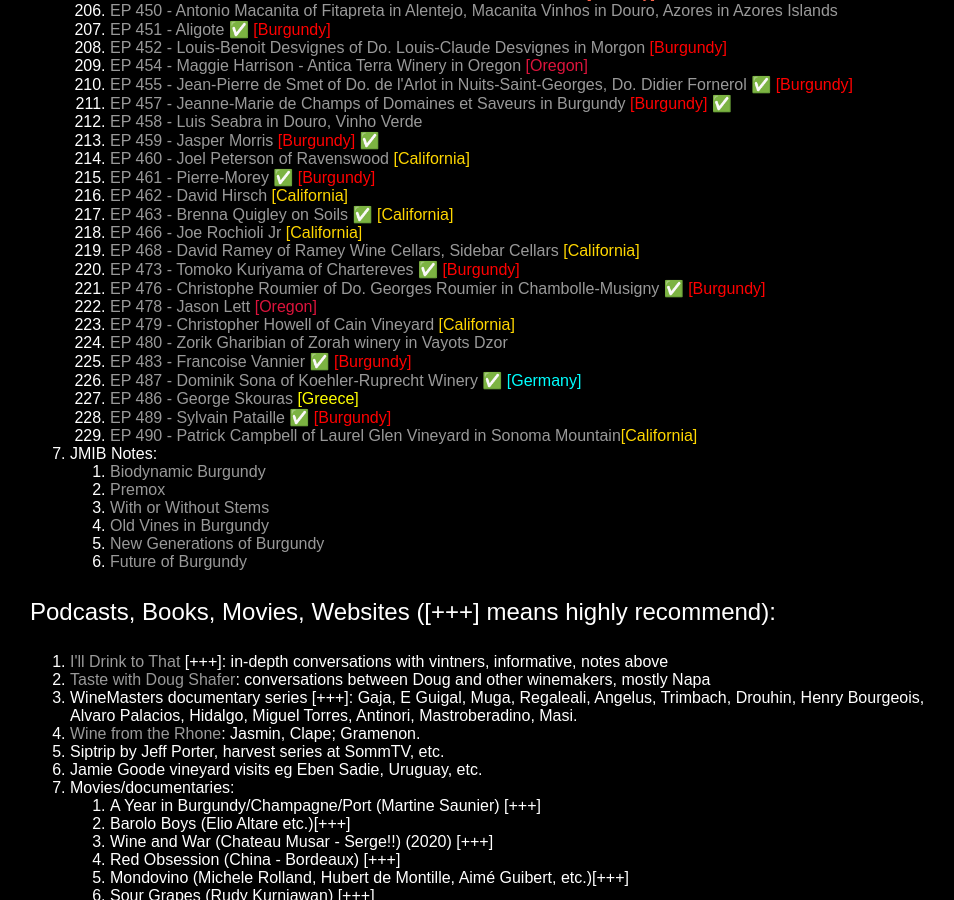
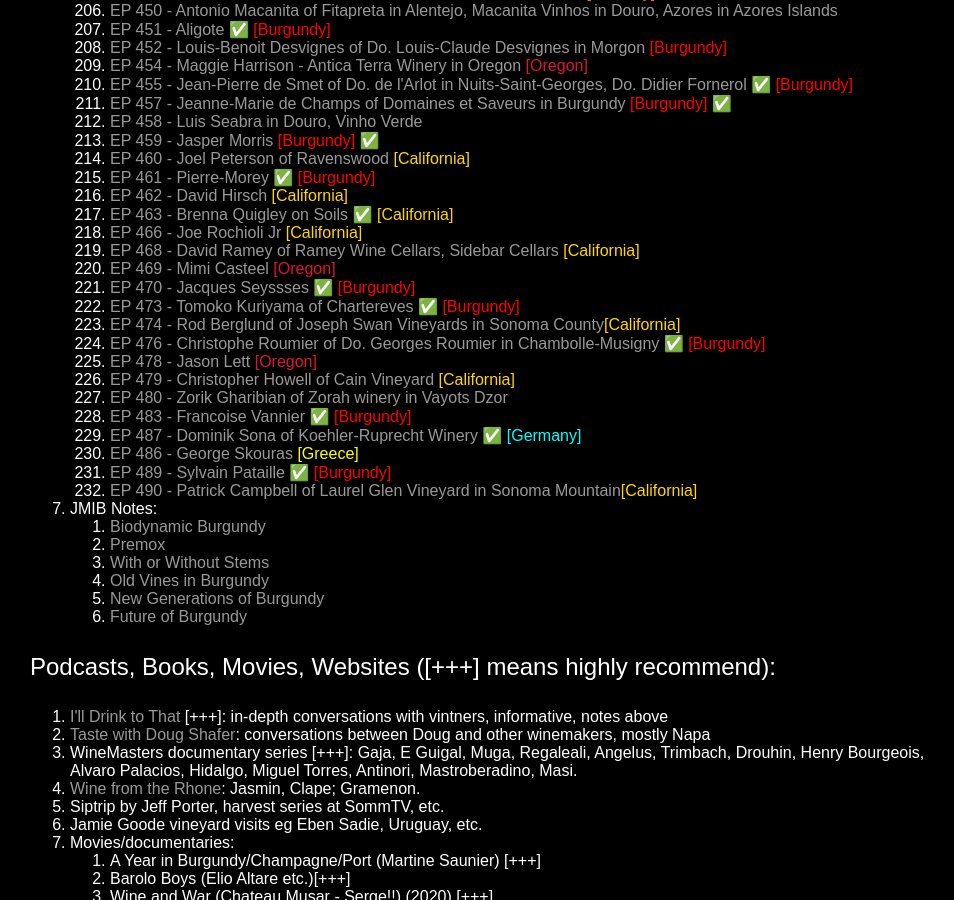
Before and after one commit to shenglih/shenglih.github.io, a Jekyll site: the page built from study/index.html, in a window 1280 px wide and 900 px high, scrolled down 5018 px. Shown: the whole window, without its empty margins (162-1116 px from the left). Built offline with Jekyll 4.4.1, drawn with Linux system fonts in a browser that asks for light colours; comment, search, counter and statistics services are not loaded.

Commit message:
update list

```diff
--- a/study/index.html
+++ b/study/index.html
@@ -284,12 +284,15 @@
 			<li><a href="https://ai-somm.github.io/study/458.pdf">EP 458 - Luis Seabra in Douro, Vinho Verde</a></li>
 			<li><a href="https://ai-somm.github.io/study/459.pdf">EP 459 - Jasper Morris</a> <a style="color:red;">[Burgundy]</a> ✅</li>
 			<li><a href="https://ai-somm.github.io/study/460.pdf">EP 460 - Joel Peterson of Ravenswood</a> <a style="color:gold;">[California]</a></li>
-			<li><a href="https://ai-somm.github.io/study/462.pdf">EP 461 - Pierre-Morey</a> ✅ <a style="color:red;">[Burgundy]</a></li>
+			<li><a href="https://ai-somm.github.io/study/461.pdf">EP 461 - Pierre-Morey</a> ✅ <a style="color:red;">[Burgundy]</a></li>
 			<li><a href="https://ai-somm.github.io/study/462.pdf">EP 462 - David Hirsch</a> <a style="color:gold;">[California]</a></li>
 			<li><a href="https://ai-somm.github.io/study/463.pdf">EP 463 - Brenna Quigley on Soils</a> ✅ <a style="color:gold;">[California]</a></li>
 			<li><a href="https://ai-somm.github.io/study/466.pdf">EP 466 - Joe Rochioli Jr</a> <a style="color:gold;">[California]</a></li>
 			<li><a href="https://ai-somm.github.io/study/468.pdf">EP 468 - David Ramey of Ramey Wine Cellars, Sidebar Cellars</a> <a style="color:gold;">[California]</a></li>
+			<li><a href="https://ai-somm.github.io/study/469.pdf">EP 469 - Mimi Casteel</a> <a style="color:crimson;">[Oregon]</a></li>
+			<li><a href="https://ai-somm.github.io/study/470.pdf">EP 470 - Jacques Seyssses</a> ✅ <a style="color:red;">[Burgundy]</a></li>
 			<li><a href="https://ai-somm.github.io/study/473.pdf">EP 473 - Tomoko Kuriyama of Chartereves</a> ✅ <a style="color:red;">[Burgundy]</a></li>
+			<li><a href="https://ai-somm.github.io/study/474.pdf">EP 474 - Rod Berglund of Joseph Swan Vineyards in Sonoma County</a><a style="color:gold;">[California]</a></li>
 			<li><a href="https://ai-somm.github.io/study/476.pdf">EP 476 - Christophe Roumier of Do. Georges Roumier in Chambolle-Musigny</a> ✅ <a style="color:red;">[Burgundy]</a></li>
 			<li><a href="https://ai-somm.github.io/study/478.pdf">EP 478 - Jason Lett</a> <a style="color:crimson;">[Oregon]</a></li>
 			<li><a href="https://ai-somm.github.io/study/479.pdf">EP 479 - Christopher Howell of Cain Vineyard</a> <a style="color:gold;">[California]</a></li>
```
